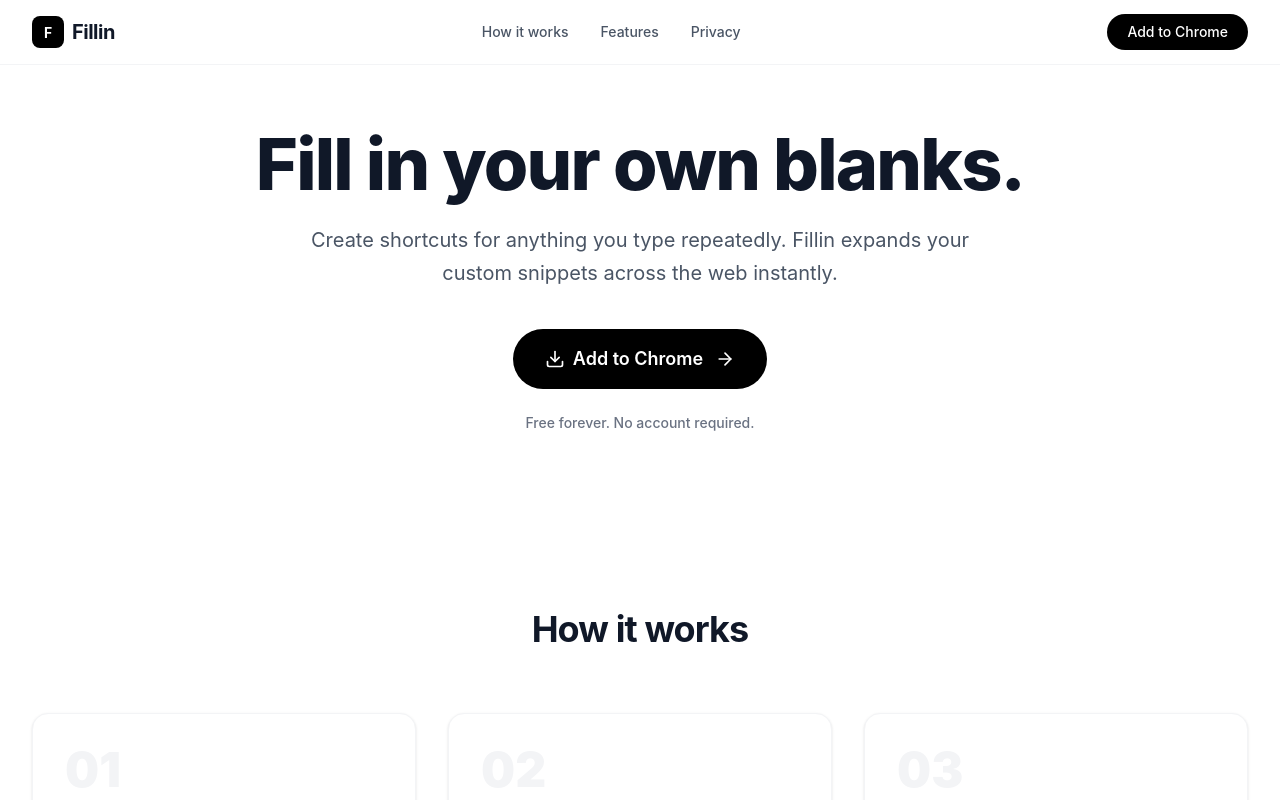
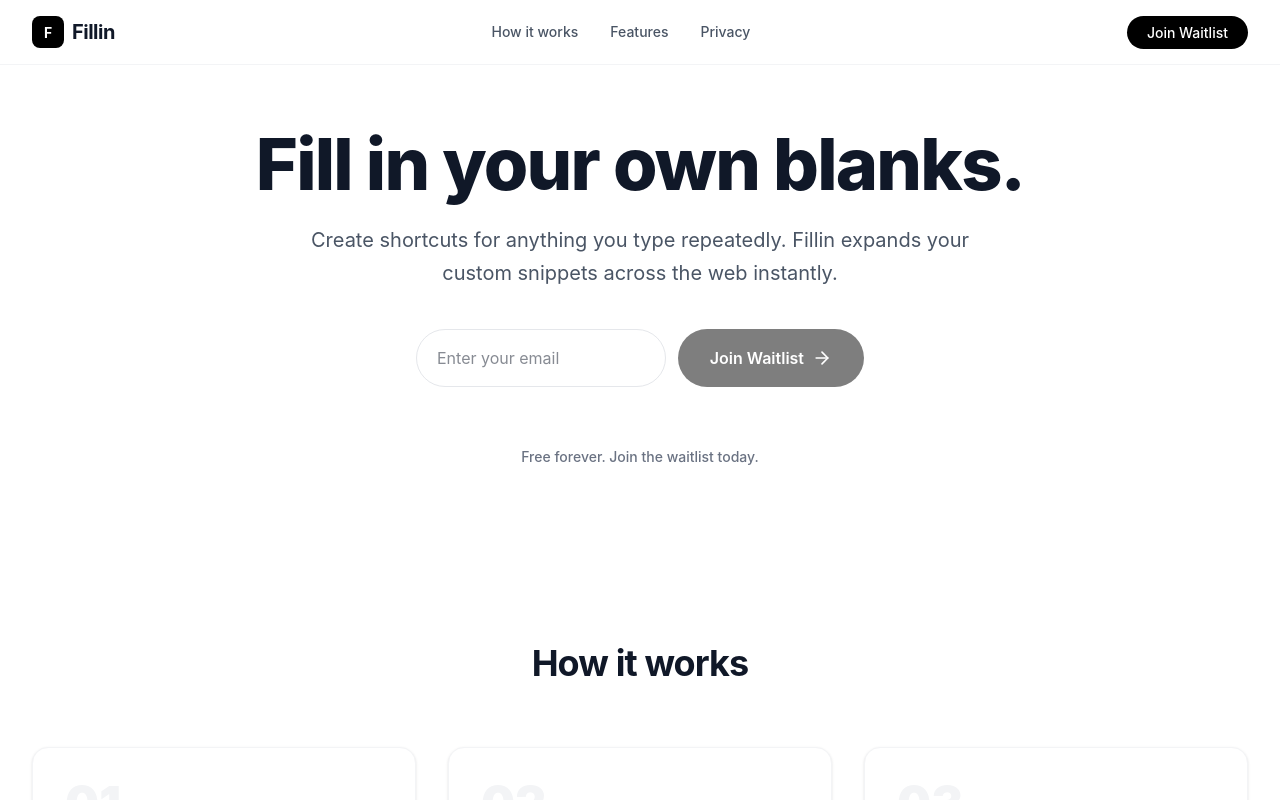
Before and after one commit to vishalsingh-data/Fillin, a React (Vite) app in the folder apps/landing/frontend/: page / in a window 1280 px wide. Shown: the top 800 px of the page. Built offline with nearby package versions, Linux system fonts and the light colour scheme; no server answers.

Commit message:
feat(landing): connect waitlist API

```diff
--- a/apps/landing/frontend/src/components/CTA.tsx
+++ b/apps/landing/frontend/src/components/CTA.tsx
@@ -1,5 +1,5 @@
 import React from 'react';
-import { ArrowRight, Download } from 'lucide-react';
+import { WaitlistForm } from './WaitlistForm';
 
 export const CTA = () => {
   return (
@@ -11,11 +11,9 @@
         <p className="text-xl text-gray-600 mb-10">
           Join thousands of developers typing faster with Fillin.
         </p>
-        <button className="flex mx-auto items-center justify-center space-x-2 bg-black text-white px-8 py-4 rounded-full font-semibold text-lg hover:bg-gray-800 transition-transform hover:-translate-y-0.5 active:translate-y-0 focus:outline-none focus:ring-4 focus:ring-gray-200">
-          <Download className="w-5 h-5" />
-          <span>Add to Chrome</span>
-          <ArrowRight className="w-5 h-5 ml-1" />
-        </button>
+        <div className="max-w-md mx-auto">
+          <WaitlistForm />
+        </div>
       </div>
     </section>
   );
--- a/apps/landing/frontend/src/components/Hero.tsx
+++ b/apps/landing/frontend/src/components/Hero.tsx
@@ -1,6 +1,6 @@
 import React from 'react';
 import { PRODUCT_NAME } from '@fillin/shared';
-import { ArrowRight, Download } from 'lucide-react';
+import { WaitlistForm } from './WaitlistForm';
 
 export const Hero = () => {
   return (
@@ -11,14 +11,10 @@
       <p className="text-xl text-gray-600 mb-10 max-w-2xl mx-auto leading-relaxed">
         Create shortcuts for anything you type repeatedly. {PRODUCT_NAME} expands your custom snippets across the web instantly.
       </p>
-      <div className="flex flex-col sm:flex-row justify-center items-center space-y-4 sm:space-y-0 sm:space-x-4">
-        <button className="w-full sm:w-auto flex items-center justify-center space-x-2 bg-black text-white px-8 py-4 rounded-full font-semibold text-lg hover:bg-gray-800 transition-transform hover:-translate-y-0.5 active:translate-y-0 focus:outline-none focus:ring-4 focus:ring-gray-200">
-          <Download className="w-5 h-5" />
-          <span>Add to Chrome</span>
-          <ArrowRight className="w-5 h-5 ml-1" />
-        </button>
+      <div className="max-w-md mx-auto mb-6">
+        <WaitlistForm />
       </div>
-      <p className="mt-6 text-sm text-gray-500 font-medium">Free forever. No account required.</p>
+      <p className="text-sm text-gray-500 font-medium">Free forever. Join the waitlist today.</p>
     </section>
   );
 };
--- a/apps/landing/frontend/src/components/Navbar.tsx
+++ b/apps/landing/frontend/src/components/Navbar.tsx
@@ -18,9 +18,12 @@
             <a href="#privacy" className="text-sm font-medium text-gray-600 hover:text-gray-900 transition-colors">Privacy</a>
           </div>
           <div>
-            <button className="bg-black text-white px-5 py-2 rounded-full font-medium text-sm hover:bg-gray-800 transition-colors focus:outline-none focus:ring-4 focus:ring-gray-200">
-              Add to Chrome
-            </button>
+            <a href="#waitlist" onClick={(e) => {
+              e.preventDefault();
+              window.scrollTo({ top: 0, behavior: 'smooth' });
+            }} className="bg-black text-white px-5 py-2 rounded-full font-medium text-sm hover:bg-gray-800 transition-colors focus:outline-none focus:ring-4 focus:ring-gray-200">
+              Join Waitlist
+            </a>
           </div>
         </div>
       </div>
--- /dev/null
+++ b/apps/landing/frontend/src/components/WaitlistForm.tsx
@@ -0,0 +1,100 @@
+import React, { useState } from 'react';
+import { apiClient } from '../services/api.client';
+import { ArrowRight, Loader2, CheckCircle2, AlertCircle } from 'lucide-react';
+
+export const WaitlistForm = () => {
+  const [email, setEmail] = useState('');
+  const [status, setStatus] = useState<'idle' | 'loading' | 'success' | 'error'>('idle');
+  const [errorMessage, setErrorMessage] = useState('');
+
+  const handleSubmit = async (e: React.FormEvent) => {
+    e.preventDefault();
+    if (!email || status === 'loading') return;
+
+    // Basic client-side validation
+    if (!/^\S+@\S+\.\S+$/.test(email)) {
+      setStatus('error');
+      setErrorMessage('Please enter a valid email address.');
+      return;
+    }
+
+    setStatus('loading');
+    setErrorMessage('');
+
+    try {
+      await apiClient.joinWaitlist(email);
+      setStatus('success');
+    } catch (err) {
+      setStatus('error');
+      if (err instanceof Error) {
+        if (err.message === 'DUPLICATE') {
+          setErrorMessage('You are already on the waitlist!');
+        } else if (err.message === 'INVALID_EMAIL') {
+          setErrorMessage('Please enter a valid email address.');
+        } else {
+          setErrorMessage('Unable to connect to the server. Please try again.');
+        }
+      } else {
+        setErrorMessage('An unexpected error occurred. Please try again.');
+      }
+    }
+  };
+
+  if (status === 'success') {
+    return (
+      <div className="flex flex-col items-center justify-center space-y-3 bg-green-50 text-green-800 p-6 rounded-2xl border border-green-200 animate-in fade-in slide-in-from-bottom-2">
+        <CheckCircle2 className="w-8 h-8 text-green-500" />
+        <p className="font-medium text-lg">You&apos;re on the list!</p>
+        <p className="text-sm text-green-700">We&apos;ll notify you at {email} when we launch.</p>
+      </div>
+    );
+  }
+
+  return (
+    <form onSubmit={handleSubmit} className="w-full max-w-md mx-auto">
+      <div className="flex flex-col sm:flex-row gap-3">
+        <div className="flex-1 relative">
+          <input
+            type="email"
+            value={email}
+            onChange={(e) => {
+              setEmail(e.target.value);
+              if (status === 'error') setStatus('idle');
+            }}
+            placeholder="Enter your email"
+            disabled={status === 'loading'}
+            className={`w-full px-5 py-4 bg-white border rounded-full text-base focus:outline-none focus:ring-4 transition-all disabled:opacity-50 ${
+              status === 'error'
+                ? 'border-red-300 focus:border-red-500 focus:ring-red-500/20'
+                : 'border-gray-200 focus:border-gray-900 focus:ring-gray-900/10'
+            }`}
+            required
+          />
+        </div>
+        <button
+          type="submit"
+          disabled={status === 'loading' || !email}
+          className="flex items-center justify-center space-x-2 bg-black text-white px-8 py-4 rounded-full font-semibold text-base hover:bg-gray-800 transition-all active:scale-[0.98] focus:outline-none focus:ring-4 focus:ring-gray-200 disabled:opacity-50 disabled:cursor-not-allowed"
+        >
+          {status === 'loading' ? (
+            <Loader2 className="w-5 h-5 animate-spin" />
+          ) : (
+            <>
+              <span>Join Waitlist</span>
+              <ArrowRight className="w-5 h-5" />
+            </>
+          )}
+        </button>
+      </div>
+
+      <div className="mt-3 h-6 text-sm flex items-center justify-center">
+        {status === 'error' && (
+          <span className="flex items-center text-red-600 animate-in fade-in">
+            <AlertCircle className="w-4 h-4 mr-1.5" />
+            {errorMessage}
+          </span>
+        )}
+      </div>
+    </form>
+  );
+};
--- /dev/null
+++ b/apps/landing/frontend/src/services/api.client.ts
@@ -0,0 +1,35 @@
+/// <reference types="vite/client" />
+export class ApiClient {
+  private baseUrl: string;
+
+  constructor(baseUrl: string) {
+    this.baseUrl = baseUrl;
+  }
+
+  async joinWaitlist(email: string): Promise<void> {
+    const response = await fetch(`${this.baseUrl}/api/waitlist`, {
+      method: 'POST',
+      headers: {
+        'Content-Type': 'application/json'
+      },
+      body: JSON.stringify({ email })
+    });
+
+    if (!response.ok) {
+      const data = await response.json().catch(() => null);
+      if (data?.code === 'CONFLICT') {
+        throw new Error('DUPLICATE');
+      }
+      if (data?.code === 'VALIDATION_ERROR') {
+        throw new Error('INVALID_EMAIL');
+      }
+      throw new Error('NETWORK_ERROR');
+    }
+  }
+}
+
+// In Vite, environment variables are exposed on import.meta.env
+// We default to localhost:3000 for local development if not provided
+const API_URL = import.meta.env.VITE_API_URL || 'http://localhost:3000';
+
+export const apiClient = new ApiClient(API_URL);
```
Also changed, not shown: apps/landing/frontend/.eslintrc.cjs (renamed from apps/landing/frontend/.eslintrc.js), 2 other files (tests, documents, lock files or other folders).
